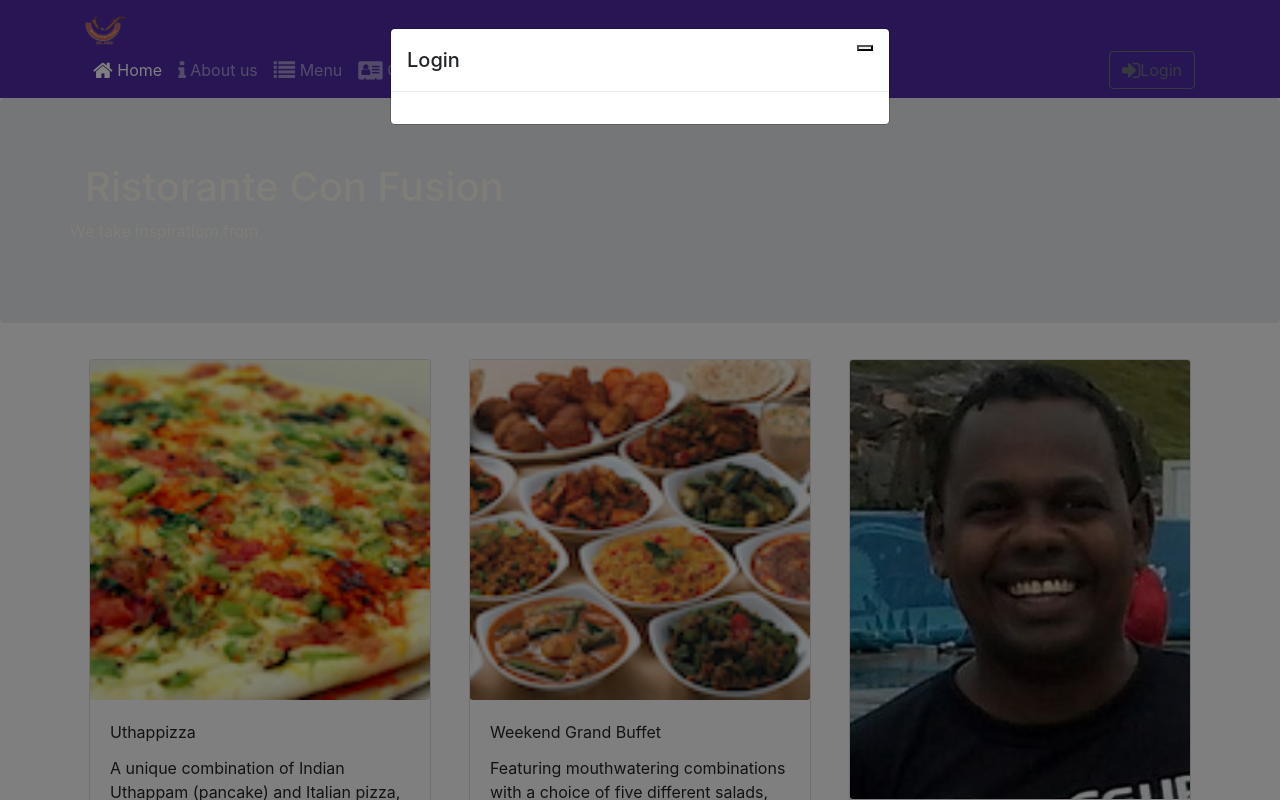
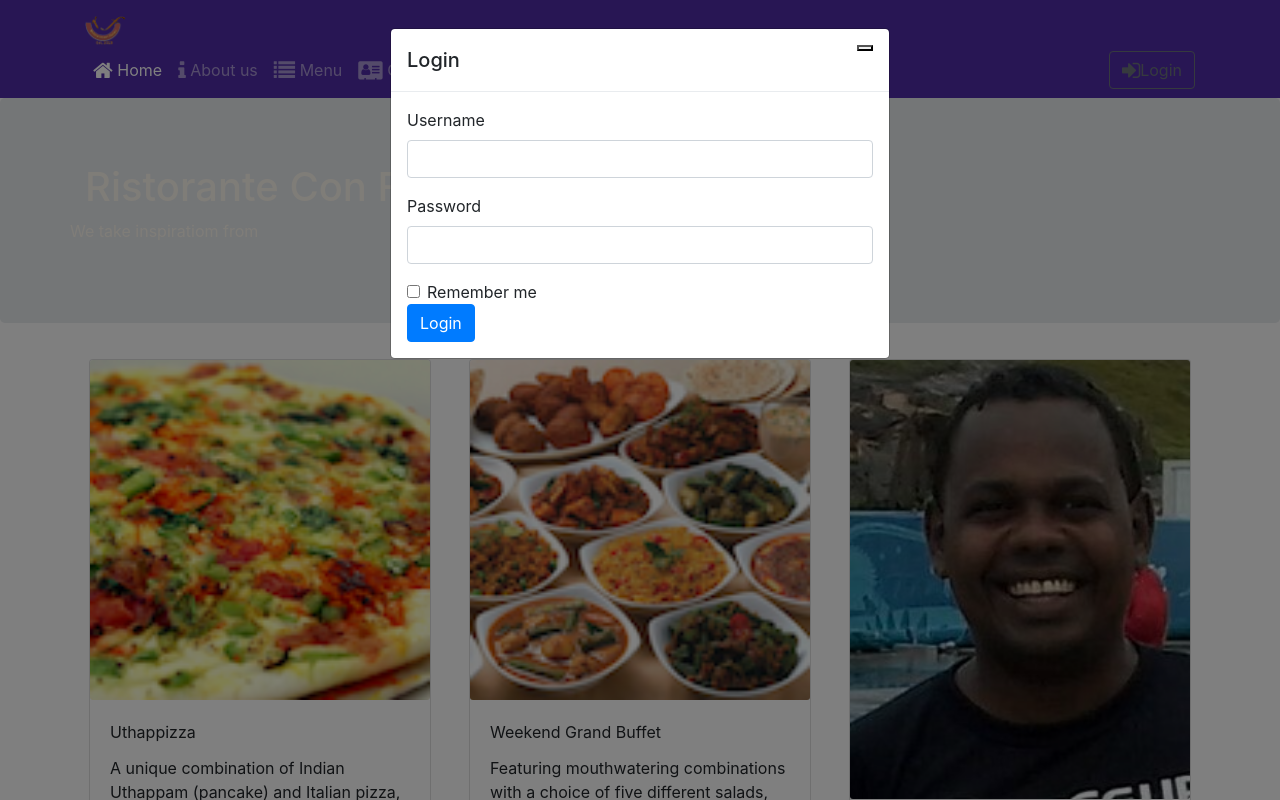
Before and after one commit to lmbernardo7520112/confusion, a React (Create React App) app: page /home in a window 1280 px wide. Both pictures are taken after a click on the button "Login". Shown: the top 800 px of the page. Built offline with nearby package versions, Linux system fonts and the light colour scheme.

Commit message:
Uncontrolled Form

```diff
--- a/src/components/HeaderComponent.js
+++ b/src/components/HeaderComponent.js
@@ -1,6 +1,6 @@
 import React, { Component } from 'react';
 import { Navbar, NavbarBrand, Nav, NavbarToggler, Collapse, NavItem,
-    Button, Modal, ModalHeader, ModalBody} from 'reactstrap';
+    Button, Form, Label, Modal, ModalHeader, ModalBody, FormGroup, Input} from 'reactstrap';
 import { NavLink } from 'react-router-dom';
 
 class Header extends Component {
@@ -26,6 +26,13 @@
             isModalOpen: !this.state.isModalOpen
         });
 
+    }
+
+    handleLogin(event) {
+        this.toggleModal();
+        alert("Username: " + this.username.value + "Password: " + this.password.value
+        + "Remember: " + this.remember.checked);
+        event.preventDefault();
     }
 
     render () {
@@ -84,7 +91,26 @@
                 <Modal isOpen={this.state.isModalOpen} toggle={this.toggleModal}>
                     <ModalHeader toggle={this.toggleModal}>Login</ModalHeader>
                     <ModalBody>
-
+                        <Form onSubmit={this.handleLogin}>
+                            <FormGroup>
+                                <Label htmlFor="username">Username</Label>
+                                <Input type="text" id="username" name="username"
+                                    innerRef={(input) => this.username = input} />
+                            </FormGroup>
+                            <FormGroup>
+                                <Label htmlFor="password">Password</Label>
+                                <Input type="password" id="password" name="password"
+                                    innerRef={(input) => this.password = input} />
+                            </FormGroup>
+                            <FormGroup check>
+                                <Label check>
+                                    <Input type="checkbox" name="remember"
+                                        innerRef={(input) => this.remember = input} />
+                                    Remember me
+                                </Label>
+                            </FormGroup>
+                            <Button type="submit" value="submit" color='primary'>Login</Button>
+                        </Form>
                     </ModalBody>
                 </Modal>
             </>
```
